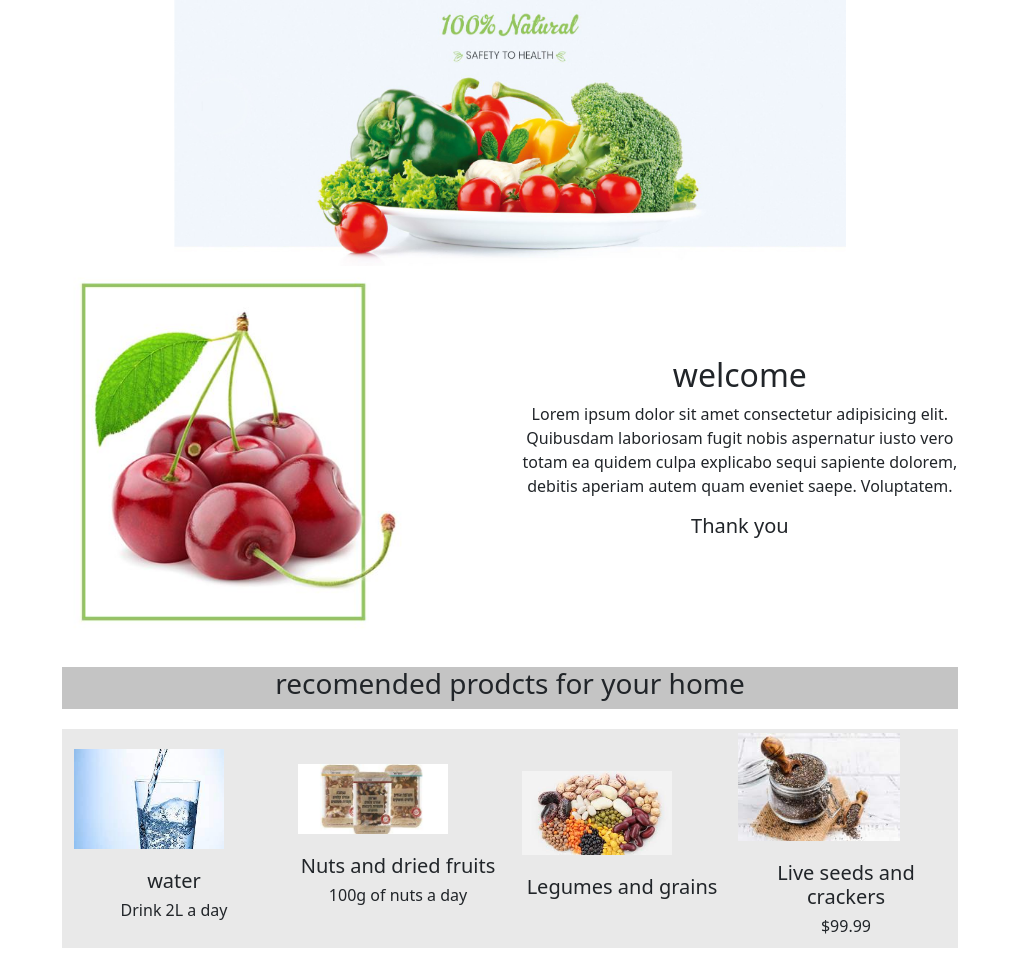
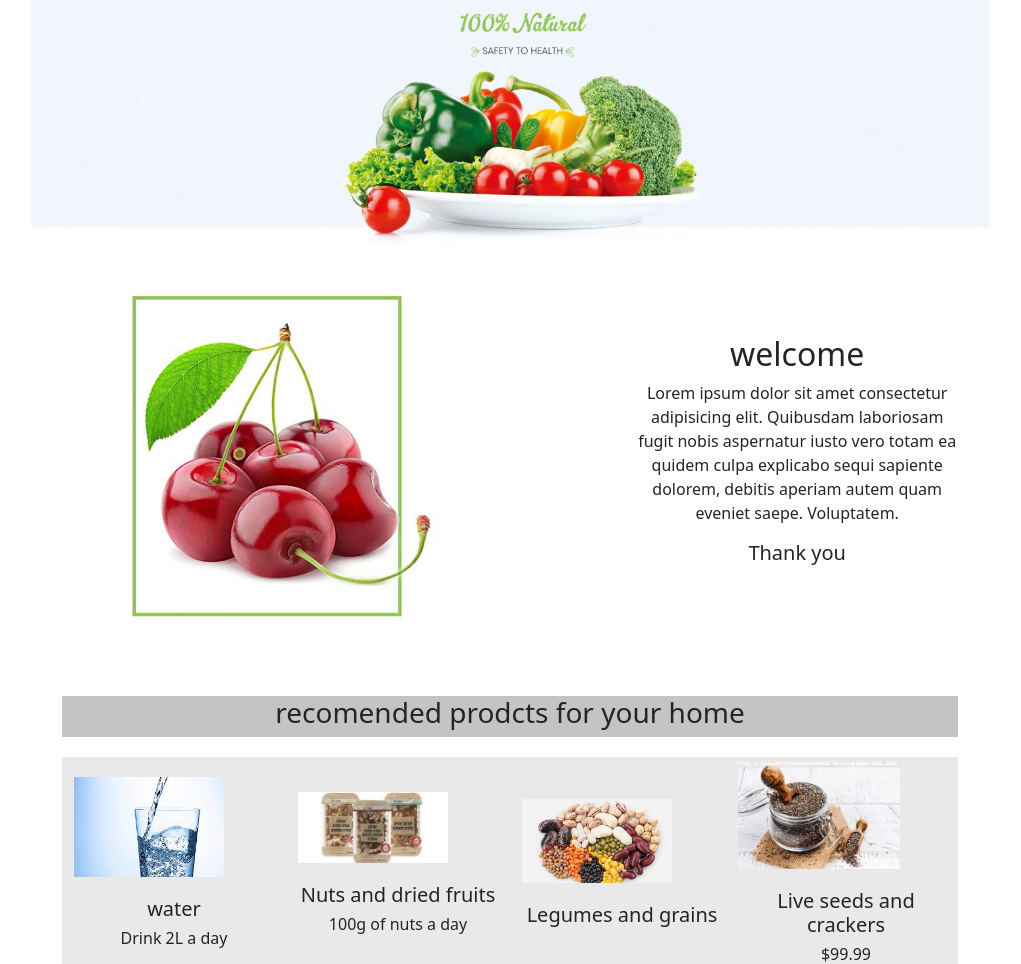
Before and after one commit to nirayal/WEB_Proj, a PHP site: page /Healthy_Food.htm in a window 1280 px wide. Shown: the part 99-1063 px from the top of the page, without its empty margins (130-1151 px from the left). Run offline with PHP 8.4, Linux system fonts and the light colour scheme.

Commit message:
new images

```diff
--- a/Healthy_Food.htm
+++ b/Healthy_Food.htm
@@ -50,10 +50,10 @@
           </header>
           <main>
             <div class="imagebanner">
-              <img class="banner" src="/WEB_Proj/Pics/image2.JPG" alt="">
+              <img class="banner" src="/WEB_Proj/Pics/image2copy.jpg" alt="">
             </div>
             <div class="welcome">
-              <div class="welcomrimage"><img src="/WEB_Proj/Pics/image1.JPG" alt=""></div>
+              <div class="welcomrimage"><img src="/WEB_Proj/Pics/image1copy.jpg" alt=""></div>
               <div class="welcometext">
                 <H2>welcome</H2>
                 <P>Lorem ipsum dolor sit amet consectetur adipisicing elit.
--- a/style.css
+++ b/style.css
@@ -69,8 +69,8 @@ body {
 
 
 .imagebanner{
-    margin-left: 15%;
-    margin-right: 15%;
+    /* margin-left: 15%;
+    margin-right: 15%; */
     display: flex;
     align-items: center;
     justify-content: center;
@@ -79,7 +79,7 @@ body {
 
 .welcome{
     display: flex;
-    justify-content: right;
+    /* justify-content: right; */
     margin-left: 15%;
     margin-right: 15%;
 }
```
Also changed, not shown: Pics/Legumes and grains.jfif, Pics/Legumes.jpg (added), Pics/Live seeds and crackers.jfif, Pics/Nuts and dried fruits.jfif, Pics/Nuts.jpg (added), Pics/live-seeds.jpg (added), Pics/water.jfif, Pics/watercopy.jpg (added).
